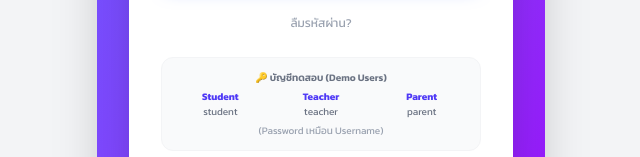
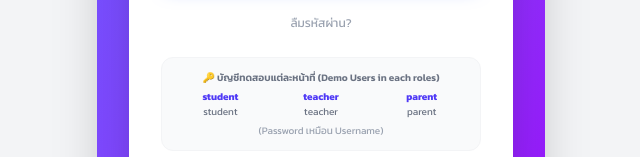
Before and after one commit to iammacxk/student_edutrack_uimockup, a Next.js app: page / in a window 1280 px wide. Shown: the part 547-704 px from the top of the page, without its empty margins (319-959 px from the left). Built offline with nearby package versions, Linux system fonts and the light colour scheme.

Commit message:
fix : fix bug of notification icon in bottom navigator bar

```diff
--- a/app/components/BottomNav.tsx
+++ b/app/components/BottomNav.tsx
@@ -80,7 +80,7 @@ export default function BottomNav() {
               <div className={`flex flex-col items-center gap-1 cursor-pointer ${isActive(item.href) ? 'text-indigo-600 dark:text-indigo-400' : 'text-gray-400 dark:text-zinc-500'}`}>
                 <div className="relative">
                   {item.icon}
-                  {item.badge && item.badge > 0 && (
+                  {(item.badge ?? 0) > 0 && (
                     <span className="absolute -top-1 -right-1 w-2.5 h-2.5 bg-red-500 rounded-full border-2 border-white dark:border-zinc-900"></span>
                   )}
                 </div>
--- a/app/page.tsx
+++ b/app/page.tsx
@@ -114,18 +114,18 @@ export default function LoginPage() {
 
         {/* Hint Box: สำหรับช่วยจำตอนทดสอบระบบ (ลบออกได้เมื่อใช้งานจริง) */}
         <div className="mt-6 p-3 bg-gray-50 rounded-xl border border-gray-100 text-[10px] text-gray-500 text-center">
-            <p className="font-semibold mb-1">🔑 บัญชีทดสอบ (Demo Users)</p>
+            <p className="font-semibold mb-1">🔑 บัญชีทดสอบแต่ละหน้าที่ (Demo Users in each roles)</p>
             <div className="grid grid-cols-3 gap-2">
                 <div>
-                    <span className="block font-bold text-indigo-600">Student</span>
+                    <span className="block font-bold text-indigo-600">student</span>
                     student
                 </div>
                 <div>
-                    <span className="block font-bold text-indigo-600">Teacher</span>
+                    <span className="block font-bold text-indigo-600">teacher</span>
                     teacher
                 </div>
                 <div>
-                    <span className="block font-bold text-indigo-600">Parent</span>
+                    <span className="block font-bold text-indigo-600">parent</span>
                     parent
                 </div>
             </div>
```
